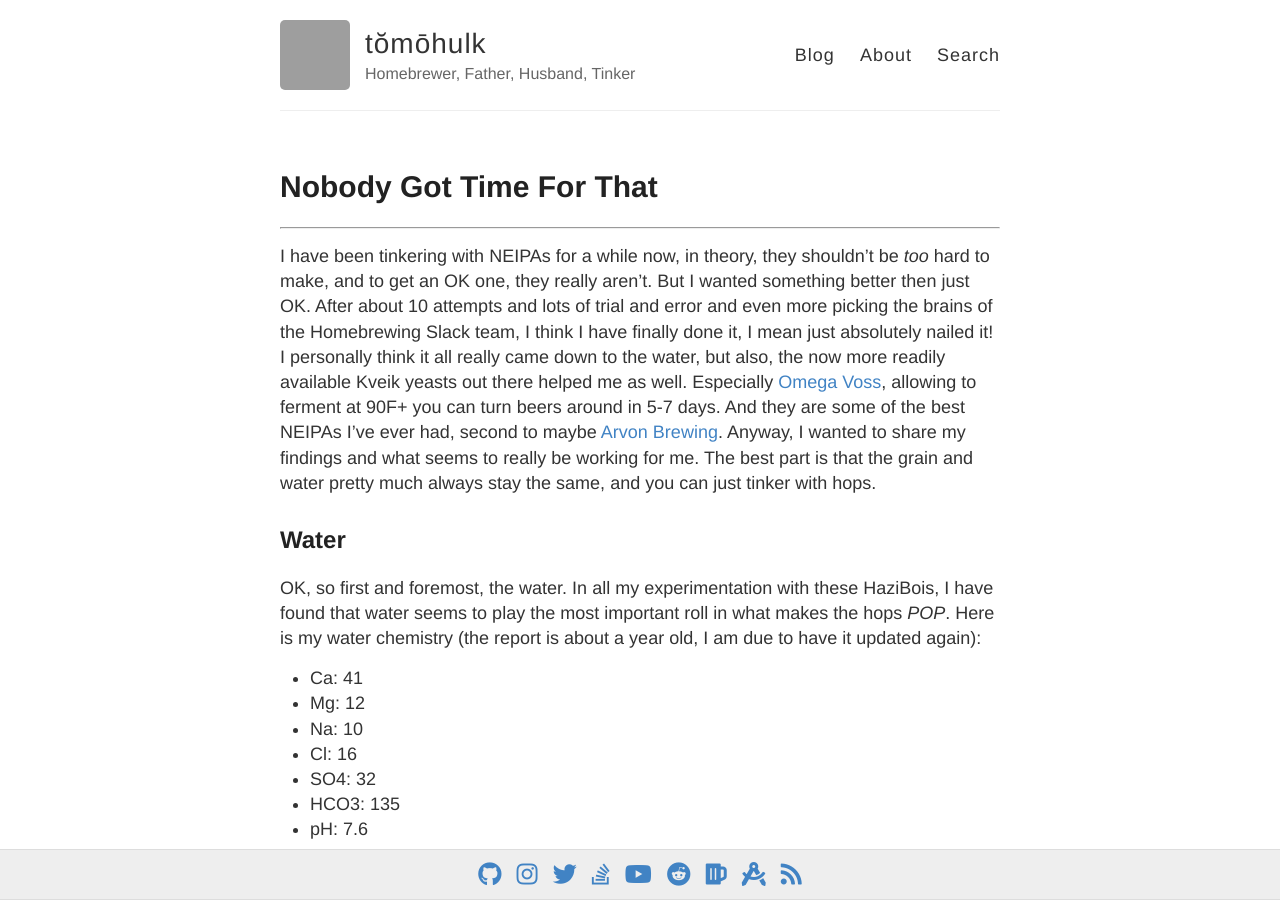
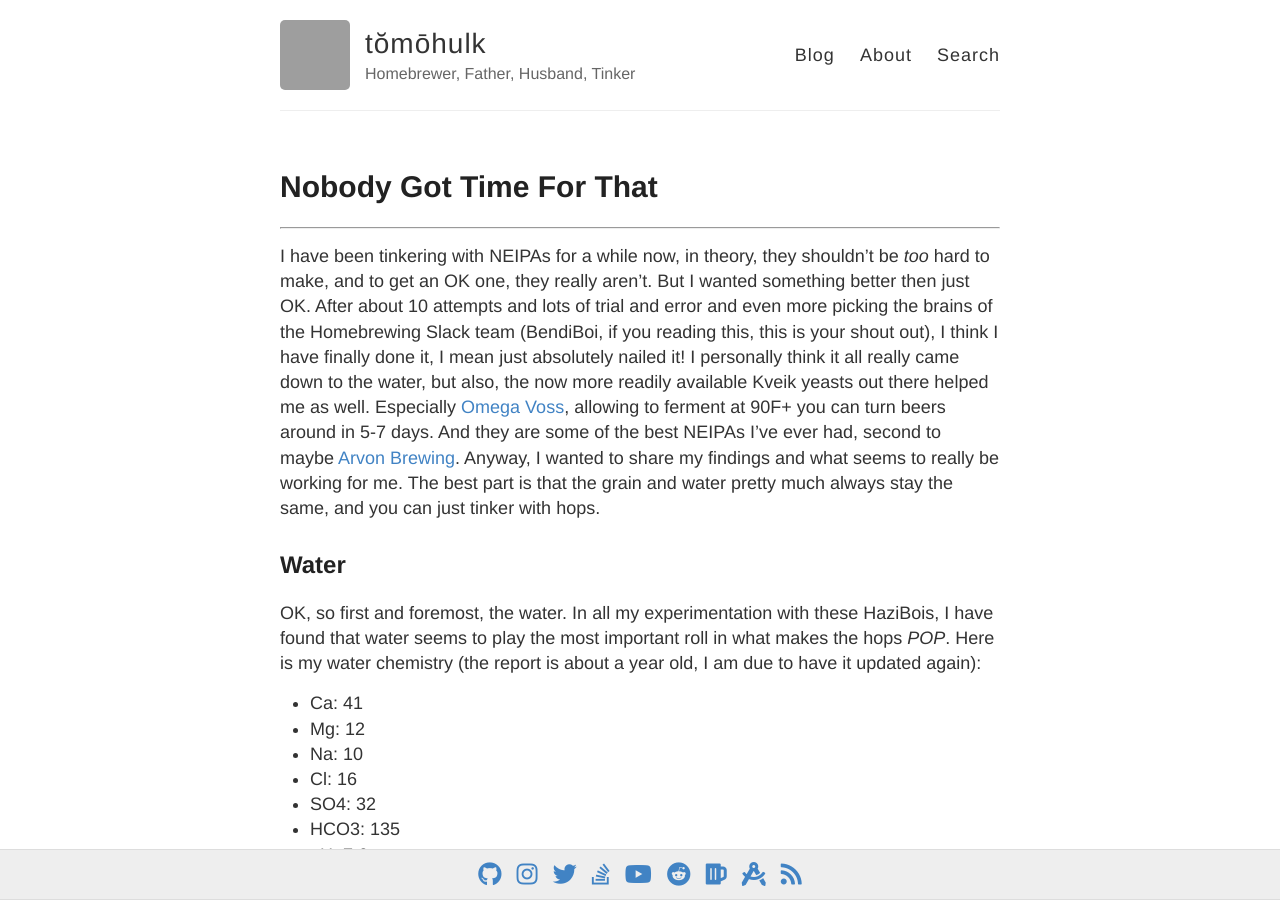
Before and after one commit to gudwort/gudwort.github.io, a Jekyll site: the page built from _posts/2019-08-14-nobody-got-time-for-that.md, in a window 1280 px wide and 900 px high. Built offline with Jekyll 4.4.1, drawn with Linux system fonts in a browser that asks for light colours; nearby versions of some CDN libraries; comment, search, counter and statistics services are not loaded; grey boxes are pictures that could not be loaded.

Commit message:
give bendi a shout out.

```diff
--- a/_posts/2019-08-14-nobody-got-time-for-that.md
+++ b/_posts/2019-08-14-nobody-got-time-for-that.md
@@ -6,7 +6,7 @@
 tags: homebrewing
 ---
 
-I have been tinkering with NEIPAs for a while now, in theory, they shouldn't be _too_ hard to make, and to get an OK one, they really aren't.  But I wanted something better then just OK.  After about 10 attempts and lots of trial and error and even more picking the brains of the Homebrewing Slack team, I think I have finally done it, I mean just absolutely nailed it!  I personally think it all really came down to the water, but also, the now more readily available Kveik yeasts out there helped me as well.  Especially [Omega Voss](https://omegayeast.com/yeast/norwegian-ales/voss-kveik), allowing to ferment at 90F+ you can turn beers around in 5-7 days.  And they are some of the best NEIPAs I've ever had, second to maybe [Arvon Brewing](https://www.arvonbrewingco.com).  Anyway, I wanted to share my findings and what seems to really be working for me.  The best part is that the grain and water pretty much always stay the same, and you can just tinker with hops.
+I have been tinkering with NEIPAs for a while now, in theory, they shouldn't be _too_ hard to make, and to get an OK one, they really aren't.  But I wanted something better then just OK.  After about 10 attempts and lots of trial and error and even more picking the brains of the Homebrewing Slack team (BendiBoi, if you reading this, this is your shout out), I think I have finally done it, I mean just absolutely nailed it!  I personally think it all really came down to the water, but also, the now more readily available Kveik yeasts out there helped me as well.  Especially [Omega Voss](https://omegayeast.com/yeast/norwegian-ales/voss-kveik), allowing to ferment at 90F+ you can turn beers around in 5-7 days.  And they are some of the best NEIPAs I've ever had, second to maybe [Arvon Brewing](https://www.arvonbrewingco.com).  Anyway, I wanted to share my findings and what seems to really be working for me.  The best part is that the grain and water pretty much always stay the same, and you can just tinker with hops.
 
 ## Water
 OK, so first and foremost, the water.  In all my experimentation with these HaziBois, I have found that water seems to play the most important roll in what makes the hops _POP_.  Here is my water chemistry (the report is about a year old, I am due to have it updated again):
```
Also changed, not shown: 1 other file.
